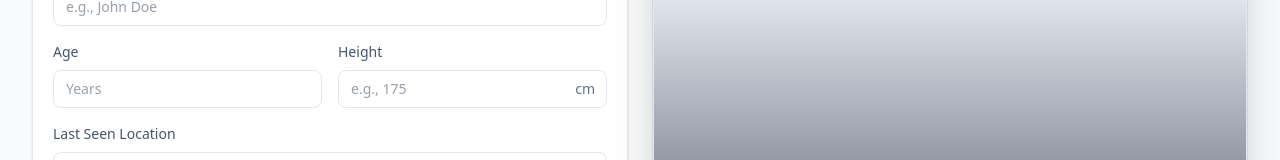
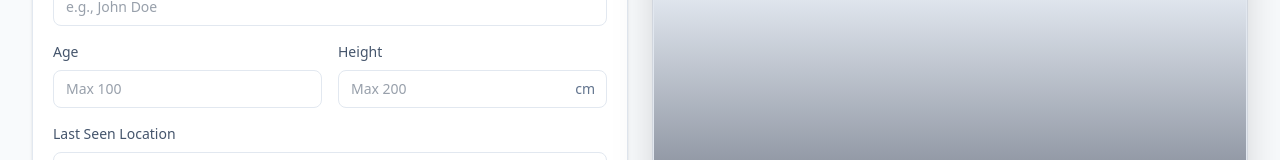
Before and after one commit to faressuliman/unify, a React app in the folder frontend/: page /poster-builder in a window 1280 px wide. Shown: the part 390-550 px from the top of the page. Built offline with nearby package versions, Linux system fonts and the light colour scheme; the HTML template or start-up script is replaced by a standard one.

Commit message:
add age and height limits

```diff
--- a/frontend/src/components/ui/Poster.tsx
+++ b/frontend/src/components/ui/Poster.tsx
@@ -52,8 +52,13 @@ const Poster = () => {
                     inputMode="numeric"
                     pattern="[0-9]*"
                     value={age}
-                    onChange={(e) => setAge(e.target.value.replace(/\D/g, ''))}
-                    placeholder="Years"
+                    onChange={(e) => {
+                      const val = e.target.value.replace(/\D/g, '');
+                      if (val === '' || Number(val) <= 100) {
+                        setAge(val);
+                      }
+                    }}
+                    placeholder="Max 100"
                     className="w-full rounded-lg border border-slate-200 bg-white px-3 py-2 text-sm text-slate-700 focus:border-blue-500 focus:outline-none focus:ring-2 focus:ring-blue-100"
                   />
                 </div>
@@ -65,8 +70,13 @@ const Poster = () => {
                       inputMode="decimal"
                       pattern="[0-9]*"
                       value={height}
-                      onChange={(e) => setHeight(e.target.value.replace(/[^0-9.]/g, ''))}
-                      placeholder="e.g., 175"
+                      onChange={(e) => {
+                        const val = e.target.value.replace(/[^0-9.]/g, '');
+                        if (val === '' || Number(val) <= 200) {
+                          setHeight(val);
+                        }
+                      }}
+                      placeholder="Max 200"
                       className="w-full rounded-lg border border-slate-200 bg-white px-3 py-2 pr-14 text-sm text-slate-700 focus:border-blue-500 focus:outline-none focus:ring-2 focus:ring-blue-100"
                     />
                     <span className="pointer-events-none absolute top-1/2 right-3 -translate-y-1/2 text-sm text-slate-500">cm</span>
```
